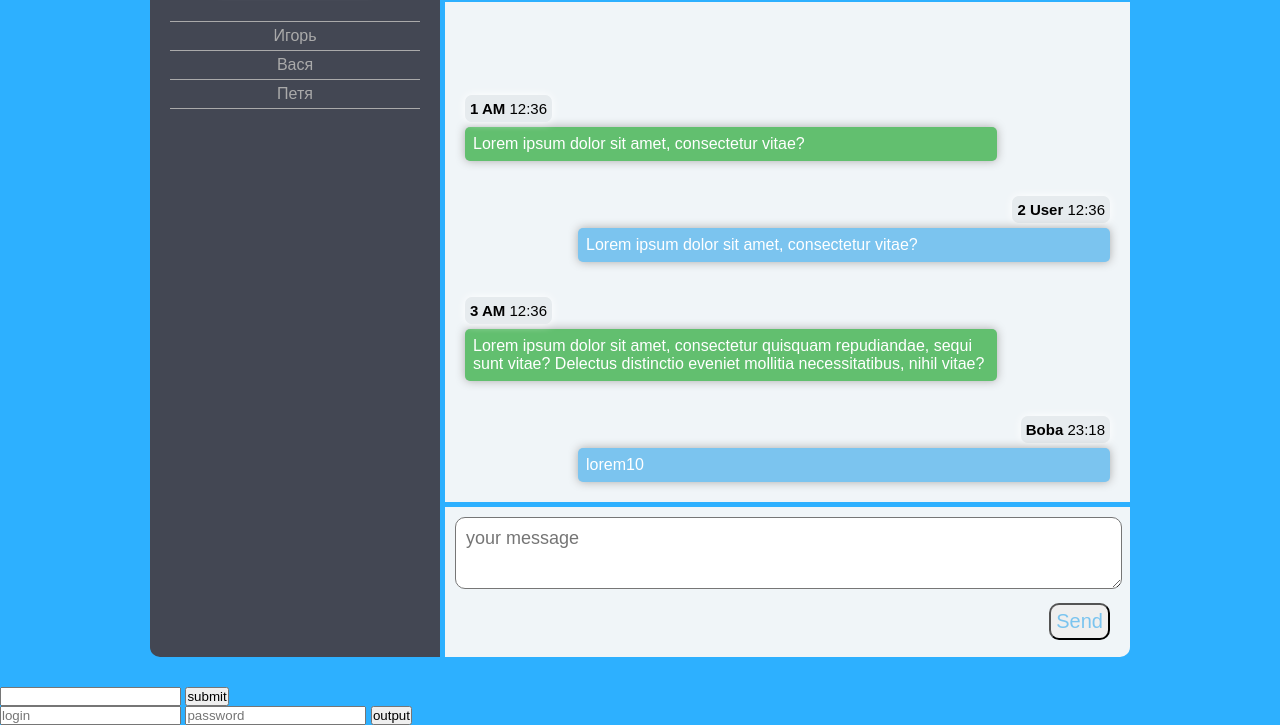
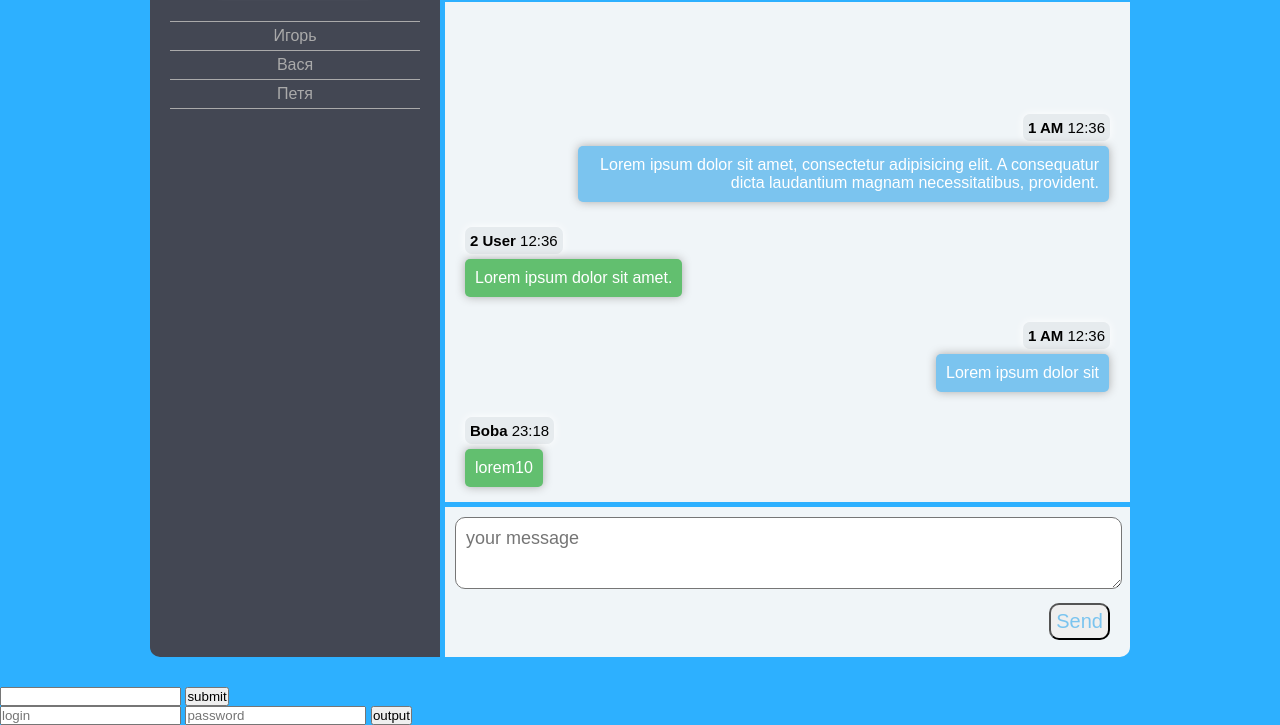
Before and after one commit to boltwest/Chat, a website: page public/index.html in a window 1280 px wide. Shown: the part 113-838 px from the top of the page. Drawn offline with nearby package versions, Linux system fonts and the light colour scheme; no server answers; some icons are missing.

Commit message:
fix css message field

```diff
--- a/public/css/style.css
+++ b/public/css/style.css
@@ -57,7 +57,8 @@ body {
     cursor: pointer;
     user-select: none;
 }
-.listUsers__userOnline:last-child{
+
+.listUsers__userOnline:last-child {
     border-bottom: 1px solid #aaa;
 }
 
@@ -118,7 +119,7 @@ body {
 }
 
 .messageField__messageUser {
-    padding: 20px;
+    padding: 15px 20px;
 }
 
 .messageField__lableMessage {
@@ -132,27 +133,37 @@ body {
     box-shadow: 0 0 10px #fff;
 }
 
-.messageField__lableMessage-user {
+.messageField__lableMessage-am {
     text-align: right;
 }
 
 .messageField__message {
-    width: 80%;
-    padding: 8px;
-    color: #fff;
+    max-width: 80%;
     margin-top: 10px;
-    border-radius: 5px;
-    box-shadow: 0 0 10px #aaa;
 }
 
 .messageField__message-am {
-    background: #62bf6f;
+    margin-left: calc(20% - 16px);
+    text-align: right;
 }
 
-.messageField__message-user {
+.messageField__message-amText {
     background: #7bc4ef;
-    position: relative;
-    margin-left: calc(20% - 16px);
+    display: inline-block;
+    color: #fff;
+    border-radius: 5px;
+    box-shadow: 0 0 10px #aaa;
+    padding: 10px;
+    margin-right: -15px;
+}
+
+.messageField__message-userText {
+    color: #fff;
+    border-radius: 5px;
+    box-shadow: 0 0 10px #aaa;
+    display: inline-block;
+    background: #62bf6f;
+    padding: 10px;
 }
 
 /*Input field                           Input field*/
@@ -173,7 +184,8 @@ body {
     font-size: 18px;
     border-radius: 10px;
 }
-.inputField__inputUserMessage:focus{
+
+.inputField__inputUserMessage:focus {
     outline: none;
 }
 
--- a/public/index.html
+++ b/public/index.html
@@ -27,29 +27,23 @@
         </div>
         <div id="messageField">
             <div class="messageField__messageUser">
-                <div class="messageField__lableMessage"><span
+                <div class="messageField__lableMessage messageField__lableMessage-am"><span
                         class="messageField__lableMessageText"><strong>1 AM</strong> 12:36</span>
                 </div>
-                <div class="messageField__message messageField__message-am">Lorem ipsum dolor sit amet, consectetur
-                    vitae?
-                </div>
-            </div>
-            <div class="messageField__messageUser">
-                <div class="messageField__lableMessage messageField__lableMessage-user"><span
-                        class="messageField__lableMessageText"><strong>2 User</strong> 12:36</span></div>
-                <div class="messageField__message messageField__message-user">Lorem ipsum dolor sit amet,
-                    consectetur
-                    vitae?
+                <div class="messageField__message messageField__message-am"><span class="messageField__message-amText">Lorem ipsum dolor sit amet, consectetur adipisicing elit. A consequatur dicta laudantium magnam necessitatibus, provident.</span>
                 </div>
             </div>
             <div class="messageField__messageUser">
                 <div class="messageField__lableMessage"><span
-                        class="messageField__lableMessageText"><strong>3 AM</strong> 12:36</span>
+                        class="messageField__lableMessageText"><strong>2 User</strong> 12:36</span></div>
+                <div class="messageField__message"><span class="messageField__message-userText">Lorem ipsum dolor sit amet.</span>
                 </div>
-                <div class="messageField__message messageField__message-am">Lorem ipsum dolor sit amet, consectetur
-                    quisquam repudiandae, sequi sunt vitae? Delectus distinctio eveniet mollitia necessitatibus,
-                    nihil
-                    vitae?
+            </div>
+            <div class="messageField__messageUser">
+                <div class="messageField__lableMessage messageField__lableMessage-am"><span
+                        class="messageField__lableMessageText"><strong>1 AM</strong> 12:36</span>
+                </div>
+                <div class="messageField__message messageField__message-am"><span class="messageField__message-amText">Lorem ipsum dolor sit </span>
                 </div>
             </div>
         </div>
@@ -66,18 +60,20 @@
 
 <script id="message-am-template" type="text/x-handlebars-template">
     <div class="messageField__messageUser">
-        <div class="messageField__lableMessage">
-            <span class="messageField__lableMessageText"><strong>AM</strong> {{date}}</span>
+        <div class="messageField__lableMessage messageField__lableMessage-am"><span
+                class="messageField__lableMessageText"><strong>{{name}}</strong> {{date}}</span>
         </div>
-        <div class="messageField__message messageField__message-am">{{text}}</div>
+        <div class="messageField__message messageField__message-am"><span class="messageField__message-amText">{{text}}</span>
+        </div>
     </div>
 </script>
 
 <script id="message-user-template" type="text/x-handlebars-template">
     <div class="messageField__messageUser">
-        <div class="messageField__lableMessage messageField__lableMessage-user"><span
+        <div class="messageField__lableMessage"><span
                 class="messageField__lableMessageText"><strong>{{name}}</strong> {{date}}</span></div>
-        <div class="messageField__message messageField__message-user">{{text}}</div>
+        <div class="messageField__message"><span class="messageField__message-userText">{{text}}</span>
+        </div>
     </div>
 </script>
 
```
